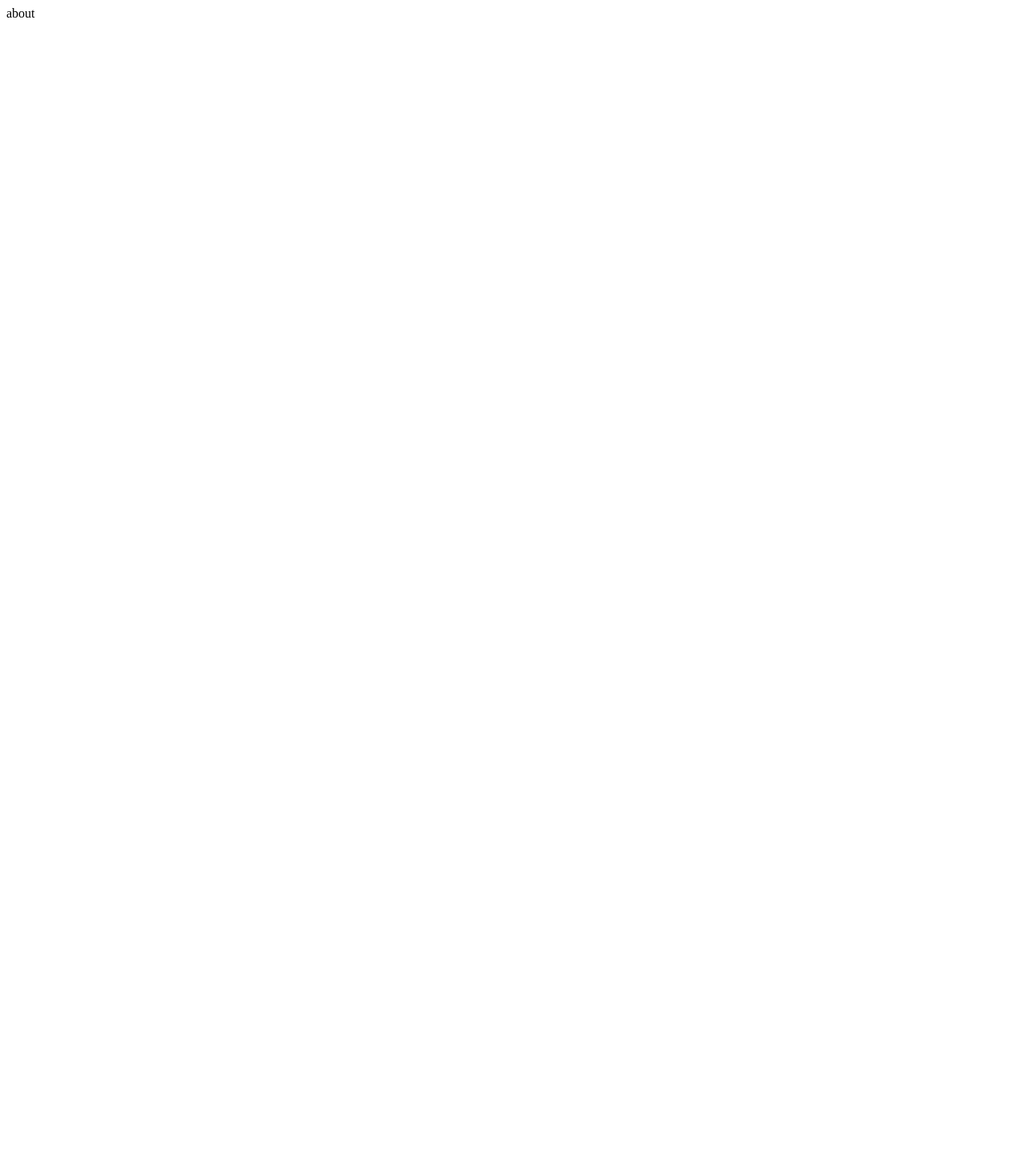
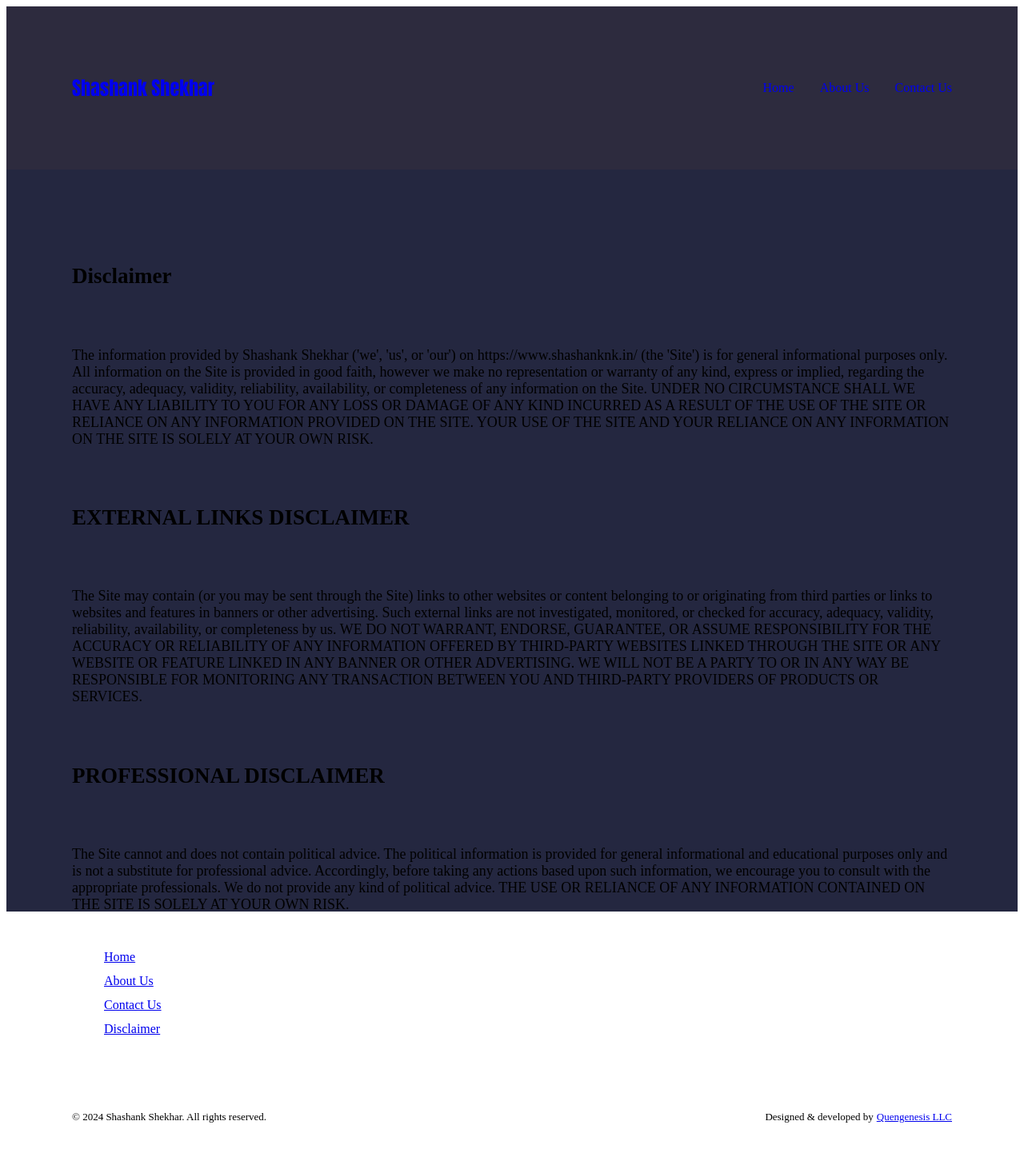
Before and after one commit to nishant-k1/shashanknk, a Next.js app: page /disclaimer in a window 1280 px wide. Shown: the top 1442 px of the page at 80% size. Before the commit the page ends 800 px from the top, so only its background shows below. Built offline with nearby package versions, Linux system fonts and the light colour scheme.

Commit message:
fix: styling

```diff
--- a/src/app/globals.css
+++ b/src/app/globals.css
@@ -39,7 +39,8 @@ a {
   margin: 0;
   color: lab(100 0 -0.03 / 0.78);
   text-decoration: none;
+  color: #d88a4f;
 }
 a:hover {
-  text-decoration: 2px underline yellow;
+  text-decoration: 2px underline #d63d29;
 }
--- a/src/pages/disclaimer/index.tsx
+++ b/src/pages/disclaimer/index.tsx
@@ -1,9 +1,9 @@
 import React from "react";
-
+import DisclaimerView from "@/views/DisclaimerView";
 type Props = {};
 
 const about = (props: Props) => {
-  return <div>about</div>;
+  return <DisclaimerView />;
 };
 
 export default about;
--- a/src/pages/index.tsx
+++ b/src/pages/index.tsx
@@ -1,12 +1,12 @@
 import React from "react";
-import DisclaimerView from "@/views/DisclaimerView";
 import RootLayout from "@/app/layout";
+import HomeView from "@/views/HomeView";
 type Props = {};
 
 const page = (props: Props) => {
   return (
     <RootLayout>
-      <DisclaimerView />
+      <HomeView />
     </RootLayout>
   );
 };
--- a/src/views/DisclaimerView/index.tsx
+++ b/src/views/DisclaimerView/index.tsx
@@ -1,13 +1,16 @@
 import React from "react";
-
+import Header from "../Shared/Header";
+import Footer from "../Shared/Footer";
 type Props = {};
 
 const DisclaimerView = (props: Props) => {
   return (
+    <>
+      <Header />
       <main
         style={{
           color: "black",
-        background: "black",
+          background: "oklab(0.15 0 -0.06 / 0.87)",
           height: "100vh",
           display: "flex",
           justifyContent: "center",
@@ -17,6 +20,7 @@ const DisclaimerView = (props: Props) => {
         <div
           style={{
             maxWidth: "1100px",
+            padding: "2rem",
             fontSize: "large",
             display: "flex",
             flexDirection: "column",
@@ -26,16 +30,17 @@ const DisclaimerView = (props: Props) => {
           <h2>Disclaimer</h2>
           <p>
             The information provided by Shashank Shekhar (&apos;we&apos;,
-          &apos;us&apos;, or &apos;our&apos;) on https://www.shashanknk.in/ (the
-          &apos;Site&apos;) is for general informational purposes only. All
-          information on the Site is provided in good faith, however we make no
-          representation or warranty of any kind, express or implied, regarding
-          the accuracy, adequacy, validity, reliability, availability, or
-          completeness of any information on the Site. UNDER NO CIRCUMSTANCE
-          SHALL WE HAVE ANY LIABILITY TO YOU FOR ANY LOSS OR DAMAGE OF ANY KIND
-          INCURRED AS A RESULT OF THE USE OF THE SITE OR RELIANCE ON ANY
-          INFORMATION PROVIDED ON THE SITE. YOUR USE OF THE SITE AND YOUR
-          RELIANCE ON ANY INFORMATION ON THE SITE IS SOLELY AT YOUR OWN RISK.
+            &apos;us&apos;, or &apos;our&apos;) on https://www.shashanknk.in/
+            (the &apos;Site&apos;) is for general informational purposes only.
+            All information on the Site is provided in good faith, however we
+            make no representation or warranty of any kind, express or implied,
+            regarding the accuracy, adequacy, validity, reliability,
+            availability, or completeness of any information on the Site. UNDER
+            NO CIRCUMSTANCE SHALL WE HAVE ANY LIABILITY TO YOU FOR ANY LOSS OR
+            DAMAGE OF ANY KIND INCURRED AS A RESULT OF THE USE OF THE SITE OR
+            RELIANCE ON ANY INFORMATION PROVIDED ON THE SITE. YOUR USE OF THE
+            SITE AND YOUR RELIANCE ON ANY INFORMATION ON THE SITE IS SOLELY AT
+            YOUR OWN RISK.
           </p>
           <h2>EXTERNAL LINKS DISCLAIMER</h2>
           <p>
@@ -46,24 +51,26 @@ const DisclaimerView = (props: Props) => {
             checked for accuracy, adequacy, validity, reliability, availability,
             or completeness by us. WE DO NOT WARRANT, ENDORSE, GUARANTEE, OR
             ASSUME RESPONSIBILITY FOR THE ACCURACY OR RELIABILITY OF ANY
-          INFORMATION OFFERED BY THIRD-PARTY WEBSITES LINKED THROUGH THE SITE OR
-          ANY WEBSITE OR FEATURE LINKED IN ANY BANNER OR OTHER ADVERTISING. WE
-          WILL NOT BE A PARTY TO OR IN ANY WAY BE RESPONSIBLE FOR MONITORING ANY
-          TRANSACTION BETWEEN YOU AND THIRD-PARTY PROVIDERS OF PRODUCTS OR
-          SERVICES.
+            INFORMATION OFFERED BY THIRD-PARTY WEBSITES LINKED THROUGH THE SITE
+            OR ANY WEBSITE OR FEATURE LINKED IN ANY BANNER OR OTHER ADVERTISING.
+            WE WILL NOT BE A PARTY TO OR IN ANY WAY BE RESPONSIBLE FOR
+            MONITORING ANY TRANSACTION BETWEEN YOU AND THIRD-PARTY PROVIDERS OF
+            PRODUCTS OR SERVICES.
           </p>
           <h2>PROFESSIONAL DISCLAIMER</h2>
           <p>
             The Site cannot and does not contain political advice. The political
             information is provided for general informational and educational
             purposes only and is not a substitute for professional advice.
-          Accordingly, before taking any actions based upon such information, we
-          encourage you to consult with the appropriate professionals. We do not
-          provide any kind of political advice. THE USE OR RELIANCE OF ANY
-          INFORMATION CONTAINED ON THE SITE IS SOLELY AT YOUR OWN RISK.
+            Accordingly, before taking any actions based upon such information,
+            we encourage you to consult with the appropriate professionals. We
+            do not provide any kind of political advice. THE USE OR RELIANCE OF
+            ANY INFORMATION CONTAINED ON THE SITE IS SOLELY AT YOUR OWN RISK.
           </p>
         </div>
       </main>
+      <Footer />
+    </>
   );
 };
 
--- a/src/views/HomeView/HomeView.module.css
+++ b/src/views/HomeView/HomeView.module.css
@@ -49,15 +49,16 @@
   padding: 0;
   margin: 0;
 }
-
 .nav ul li a {
   padding: 0;
   margin: 0;
   text-decoration: none;
+  transition: text-decoration 0.5s, color 0.5s; /* Adding color transition */
 }
 
 .nav ul li a:hover {
-  text-decoration: underline 0.3s;
+  text-decoration: underline; /* Underline on hover */
+  color: #d53b2b; /* Change text color on hover */
 }
 
 .section {
@@ -166,10 +167,13 @@
   padding: 2rem;
   align-items: center;
   max-width: 1100px;
+  font-size: small;
   @media screen and (min-width: 768px) {
     width: 1100px;
+    justify-content: space-between;
   }
 }
 
-.footerPrimary a {
+.footerPrimary div a {
+  text-decoration: underline;
 }
--- /dev/null
+++ b/src/views/Shared/Footer/index.tsx
@@ -0,0 +1,51 @@
+import React from "react";
+import styles from "../../HomeView/HomeView.module.css";
+import Link from "next/link";
+
+type Props = {};
+
+const Footer = (props: Props) => {
+  return (
+    <footer className={styles.footer}>
+      <div className={styles.footerSecondary}>
+        <nav className={styles.footerNav}>
+          <ul>
+            <li>
+              <Link href="/">Home</Link>
+            </li>
+            <li>
+              <Link href="#about">About Us</Link>
+            </li>
+            <li>
+              <Link href="#contact">Contact Us</Link>
+            </li>
+            {/* <li>
+                <Link href="#privacy-policy">Privacy Policy</Link>
+              </li>
+              <li>
+                <Link href="#terms-of-service">Terms of Service</Link>
+              </li> */}
+            <li>
+              <Link href="/disclaimer">Disclaimer</Link>
+            </li>
+          </ul>
+        </nav>
+      </div>
+      <div className={styles.footerPrimary}>
+        <div>
+          <p>&copy; 2024 Shashank Shekhar. All rights reserved.</p>
+          <p>
+            Designed & developed by
+            <span style={{ marginLeft: "4px" }}>
+              <Link href="https://www.quengenesisllc.com/#/">
+                Quengenesis LLC
+              </Link>
+            </span>
+          </p>
+        </div>
+      </div>
+    </footer>
+  );
+};
+
+export default Footer;
--- /dev/null
+++ b/src/views/Shared/Header/index.tsx
@@ -0,0 +1,30 @@
+import React from "react";
+import styles from "../../HomeView/HomeView.module.css";
+import Link from "next/link";
+
+type Props = {};
+
+const Header = (props: Props) => {
+  return (
+    <header className={styles.header}>
+      <nav className={styles.nav}>
+        <h1>
+          <Link href="/">Shashank Shekhar</Link>
+        </h1>
+        <ul>
+          <li>
+            <Link href="/">Home</Link>
+          </li>
+          <li>
+            <Link href="#about">About Us</Link>
+          </li>
+          <li>
+            <Link href="#contact">Contact Us</Link>
+          </li>
+        </ul>
+      </nav>
+    </header>
+  );
+};
+
+export default Header;
```
Also changed, not shown: src/views/HomeView/index.tsx (+4 -60 lines). Lines whose indentation alone changed are shown as unchanged.
